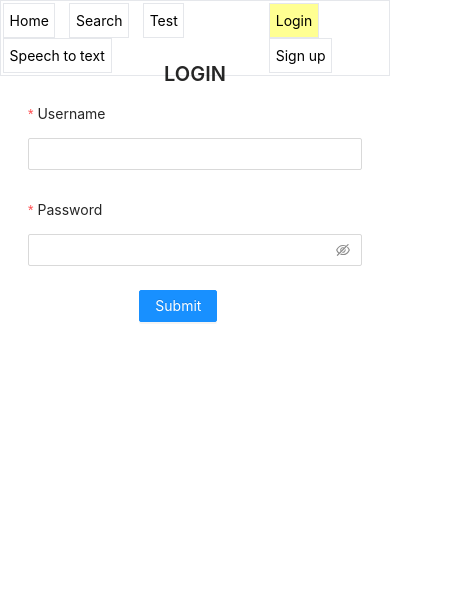
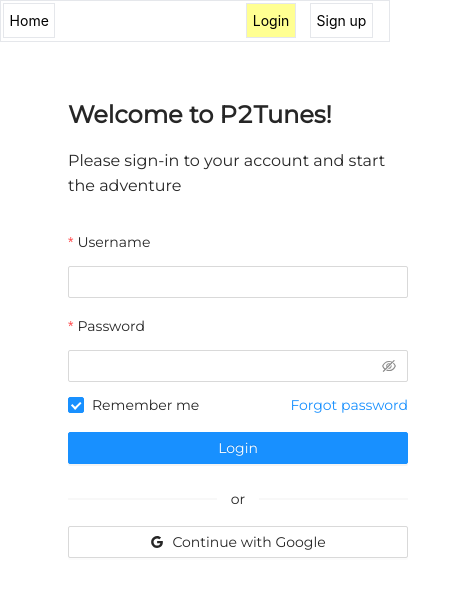
Before and after one commit to CongPhiNguyen/music-fe, a React (Create React App) app: page /login in a window 390 px wide. Shown: the top 596 px of the page, 473 px wide, since content can reach past the window. Built offline with nearby package versions, Linux system fonts and the light colour scheme.

Commit message:
finish login ui with responsive

```diff
--- a/public/index.html
+++ b/public/index.html
@@ -16,7 +16,13 @@
       href="https://cdn-icons-png.flaticon.com/512/2069/2069571.png"
     />
     <link rel="manifest" href="%PUBLIC_URL%/manifest.json" />
-    <title>Dictionary</title>
+    <link rel="preconnect" href="https://fonts.googleapis.com" />
+    <link rel="preconnect" href="https://fonts.gstatic.com" crossorigin />
+    <link
+      href="https://fonts.googleapis.com/css2?family=Montserrat&family=Rubik:ital,wght@0,300;0,400;0,500;0,600;0,700;0,800;0,900;1,300;1,400;1,500;1,600;1,700;1,800;1,900&display=swap"
+      rel="stylesheet"
+    />
+    <title>P2tunes</title>
   </head>
   <body>
     <noscript>You need to enable JavaScript to run this app.</noscript>
--- a/src/config/API.js
+++ b/src/config/API.js
@@ -1,3 +1,3 @@
 export default {
-  API_ROUTE: "http://localhost:5000/api",
+  API_ROUTE: "http://localhost:5050/api",
 };
--- a/src/features/authen/pages/Login.js
+++ b/src/features/authen/pages/Login.js
@@ -1,44 +1,62 @@
-import React from "react";
-import { Typography, Button, Form, Input, message } from "antd";
-import axios from "axios";
-import API from "../../../config/API.js";
-import { useNavigate } from "react-router-dom";
-import { cookiesUtil } from "../../../utilities/cookiesUtils";
+import React from "react"
+import {
+  Typography,
+  Button,
+  Form,
+  Input,
+  message,
+  Checkbox,
+  Divider
+} from "antd"
+import axios from "axios"
+import API from "../../../config/API.js"
+import { useNavigate } from "react-router-dom"
+import { cookiesUtil } from "../../../utilities/cookiesUtils"
+import { GoogleOutlined } from "@ant-design/icons"
 
 export default function Login() {
-  const navigate = useNavigate();
+  const navigate = useNavigate()
 
   const callAPISendSignIn = (value) => {
     axios
       .post(API.API_ROUTE + "/user/login", { ...value })
       .then((data) => {
-        if (!data.data.success) throw Error("Login failed");
-        message.success("Login success!!", 1);
-        cookiesUtil.set("_jwt", data.data.token);
-        navigate("/");
+        if (!data.data.success) throw Error("Login failed")
+        message.success("Login success!!", 1)
+        cookiesUtil.set("_jwt", data.data.token)
+        navigate("/")
       })
       .catch((err) => {
-        console.log("err", err);
-        message.error("Login failed!!", 1);
-      });
-  };
+        console.log("err", err)
+        message.error("Login failed!!", 1)
+      })
+  }
   const onFinish = (values) => {
-    console.log(values);
-    callAPISendSignIn(values);
-  };
+    console.log(values)
+    callAPISendSignIn(values)
+  }
 
   const onFinishFailed = (errorInfo) => {
-    console.log("Failed:", errorInfo);
-  };
+    console.log("Failed:", errorInfo)
+  }
   return (
-    <div className="page-content-container">
-      <Typography.Title level={4} className="text-center uppercase text-red">
-        Login
-      </Typography.Title>
+    <div className="page-content-container font-main mx-[40px]">
+      <div className="flex gap-[40px]">
+        <div className="flex-2 overflow-hidden hidden lg:block h-[420px]">
+          <img
+            src="https://images.unsplash.com/photo-1470225620780-dba8ba36b745?ixlib=rb-1.2.1&ixid=MnwxMjA3fDB8MHxleHBsb3JlLWZlZWR8MXx8fGVufDB8fHx8&w=1000&q=80"
+            className="h-[100%] w-[100%] object-cover border-[1px]"
+          ></img>
+        </div>
+        <div className="main-content flex-1 min-w-[340px]">
+          <Typography className="mt-[36px] text-[24px] font-[600] mb-[14px]">
+            Welcome to P2Tunes!
+          </Typography>
+          <Typography className="text-[16px] mb-[28px]">
+            Please sign-in to your account and start the adventure
+          </Typography>
           <Form
             name="basic"
-        labelCol={{ span: 8 }}
-        wrapperCol={{ span: 10 }}
             initialValues={{ remember: true }}
             onFinish={onFinish}
             onFinishFailed={onFinishFailed}
@@ -47,7 +65,9 @@
             <Form.Item
               label="Username"
               name="username"
-          rules={[{ required: true, message: "Please input your username!" }]}
+              rules={[
+                { required: true, message: "Please input your username!" }
+              ]}
             >
               <Input />
             </Form.Item>
@@ -55,16 +75,41 @@
             <Form.Item
               label="Password"
               name="password"
-          rules={[{ required: true, message: "Please input your password!" }]}
+              rules={[
+                { required: true, message: "Please input your password!" }
+              ]}
             >
               <Input.Password />
             </Form.Item>
-        <Form.Item wrapperCol={{ offset: 8, span: 16 }}>
-          <Button type="primary" htmlType="submit">
-            Submit
+            <div className="flex justify-between mb-[16px]">
+              <Form.Item
+                name="remember"
+                valuePropName="checked"
+                noStyle
+                className="float-left"
+              >
+                <Checkbox>Remember me</Checkbox>
+              </Form.Item>
+
+              <a className="login-form-forgot float-right" href="">
+                Forgot password
+              </a>
+            </div>
+            <div className="mb-[24px]">
+              <Button type="primary" htmlType="submit" className="w-[100%]">
+                Login
               </Button>
-        </Form.Item>
+            </div>
+            <Divider plain>or</Divider>
+            <Button
+              className="w-[100%]"
+              icon={<GoogleOutlined className="mt-[-4px]" />}
+            >
+              Continue with Google
+            </Button>
           </Form>
         </div>
-  );
+      </div>
+    </div>
+  )
 }
--- a/src/features/shared/components/Header.js
+++ b/src/features/shared/components/Header.js
@@ -1,31 +1,19 @@
-import React from "react";
-import { NavLink } from "react-router-dom";
+import React from "react"
+import { NavLink } from "react-router-dom"
 
-const navItem = "border-[1px] p-[0.4em] inline-block mr-[1em] hover:opacity";
+const navItem = "border-[1px] p-[0.4em] inline-block mr-[1em] hover:opacity"
 
 export default function Header() {
   const makeClass = (isActive) => {
     return isActive
       ? `${navItem} bg-[#ffff92] text-[black]`
-      : `${navItem} text-[black]`;
-  };
+      : `${navItem} text-[black]`
+  }
   return (
-    <div className="p-[0.2rem] border-[1px] flex justify-between">
+    <div className="p-[0.2rem] border-[1px] flex justify-between overflow-hidden h-[42px]">
       <div className="left-nav">
         <NavLink className={({ isActive }) => makeClass(isActive)} to="/">
           Home
-        </NavLink>
-        <NavLink className={({ isActive }) => makeClass(isActive)} to="/search">
-          Search
-        </NavLink>
-        <NavLink className={({ isActive }) => makeClass(isActive)} to="/test">
-          Test
-        </NavLink>
-        <NavLink
-          className={({ isActive }) => makeClass(isActive)}
-          to="/speech-2-text"
-        >
-          Speech to text
         </NavLink>
       </div>
       <div className="right-nav">
@@ -40,5 +28,5 @@
         </NavLink>
       </div>
     </div>
-  );
+  )
 }
--- a/src/index.css
+++ b/src/index.css
@@ -9,6 +9,7 @@
     sans-serif;
   -webkit-font-smoothing: antialiased;
   -moz-osx-font-smoothing: grayscale;
+  overflow-x: hidden;
 }
 
 code {
@@ -65,3 +66,11 @@
 .btn-13:active {
   top: 2px;
 }
+
+.ant-form-item {
+  margin-bottom: 12px !important;
+}
+
+svg {
+  vertical-align: baseline;
+}
--- a/tailwind.config.js
+++ b/tailwind.config.js
@@ -2,10 +2,13 @@
   content: [
     "./src/**/*.{js,jsx,ts,tsx}",
     "./src/*.{js,jsx,ts,tsx}",
-    "./src/**/**/*.{js,jsx,ts,tsx}",
+    "./src/**/**/*.{js,jsx,ts,tsx}"
   ],
   theme: {
     extend: {},
+    fontFamily: {
+      main: ["Montserrat", "sans-serif"]
+    }
   },
-  plugins: [],
-};
+  plugins: []
+}
```
Lines whose indentation alone changed are shown as unchanged.
